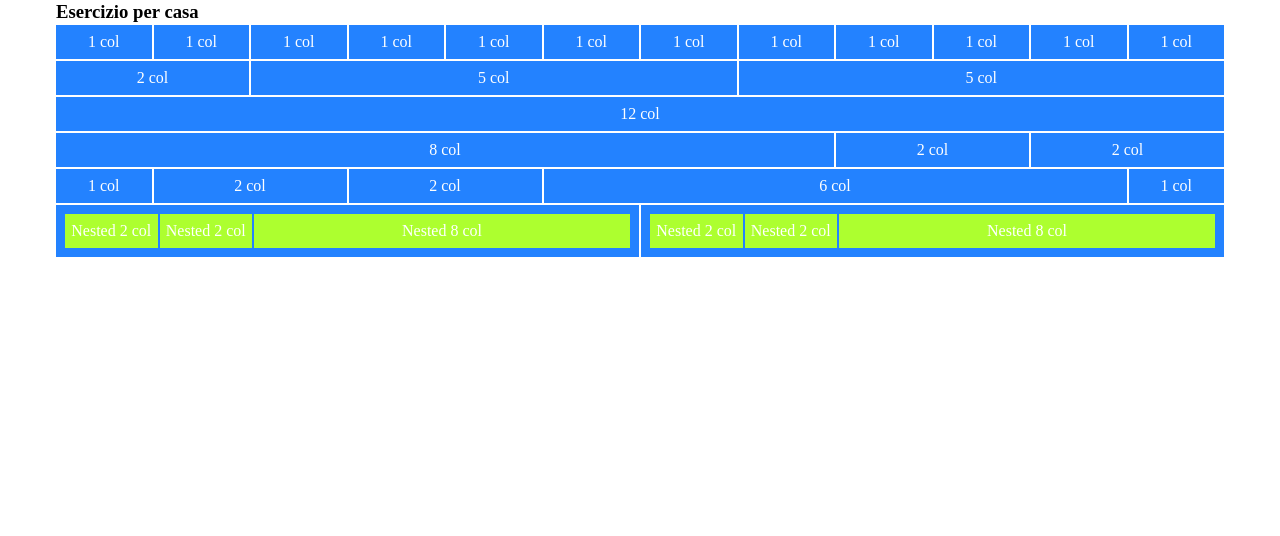
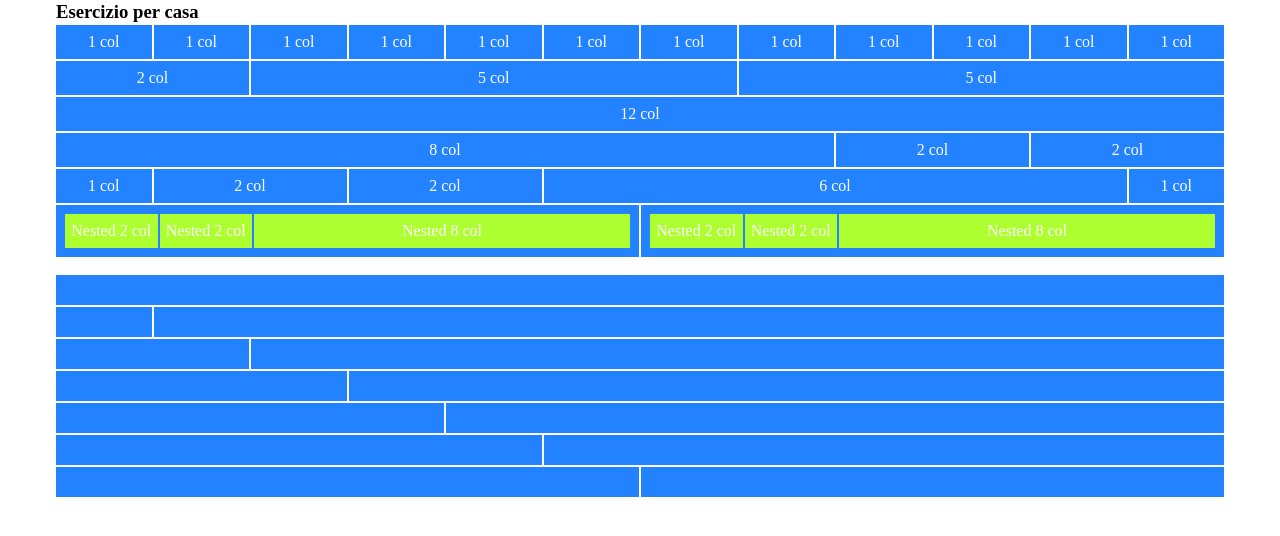
Before and after one commit to filauro1989/html-css-12bool, a plain HTML site: page index.html in a window 1280 px wide. Drawn offline with Linux system fonts and the light colour scheme.

Commit message:
second row

```diff
--- a/css/12bool.css
+++ b/css/12bool.css
@@ -20,6 +20,9 @@ html {
 }
 .pd-05 {
     padding: 0.5em;
+}
+.height-2 {
+    height: 2em;
 }
 
 .container {
--- a/css/style.css
+++ b/css/style.css
@@ -6,3 +6,6 @@
 .nested {
     border: 1px solid rgb(35, 130, 255);
 }
+.second-row {
+    padding-top: 1em;
+}
--- a/index.html
+++ b/index.html
@@ -12,7 +12,7 @@
 <body>
 
     <div class="container">
-
+        <!-- first row -->
         <div class="row first-row">
             <h3 class="col-lg-12">Esercizio per casa</h3>
             <div class="col-lg-1 bg-blue">
@@ -108,9 +108,32 @@
 
         </div>
 
+        <!-- second row -->
         <div class="row second-row">
 
+            <div class="col-lg-12 bg-blue height-2"></div>
+
+            <div class="col-lg-1 bg-blue height-2"></div>
+            <div class="col-lg-11 bg-blue height-2"></div>
+
+            <div class="col-lg-2 bg-blue height-2"></div>
+            <div class="col-lg-10 bg-blue height-2"></div>
+
+            <div class="col-lg-3 bg-blue height-2"></div>
+            <div class="col-lg-9 bg-blue height-2"></div>
+
+            <div class="col-lg-4 bg-blue height-2"></div>
+            <div class="col-lg-8 bg-blue height-2"></div>
+
+            <div class="col-lg-5 bg-blue height-2"></div>
+            <div class="col-lg-7 bg-blue height-2"></div>
+
+            <div class="col-lg-6 bg-blue height-2"></div>
+            <div class="col-lg-6 bg-blue height-2"></div>
         </div>
+
+        <!-- third row  -->
+
     </div>
 
 </body>
```
